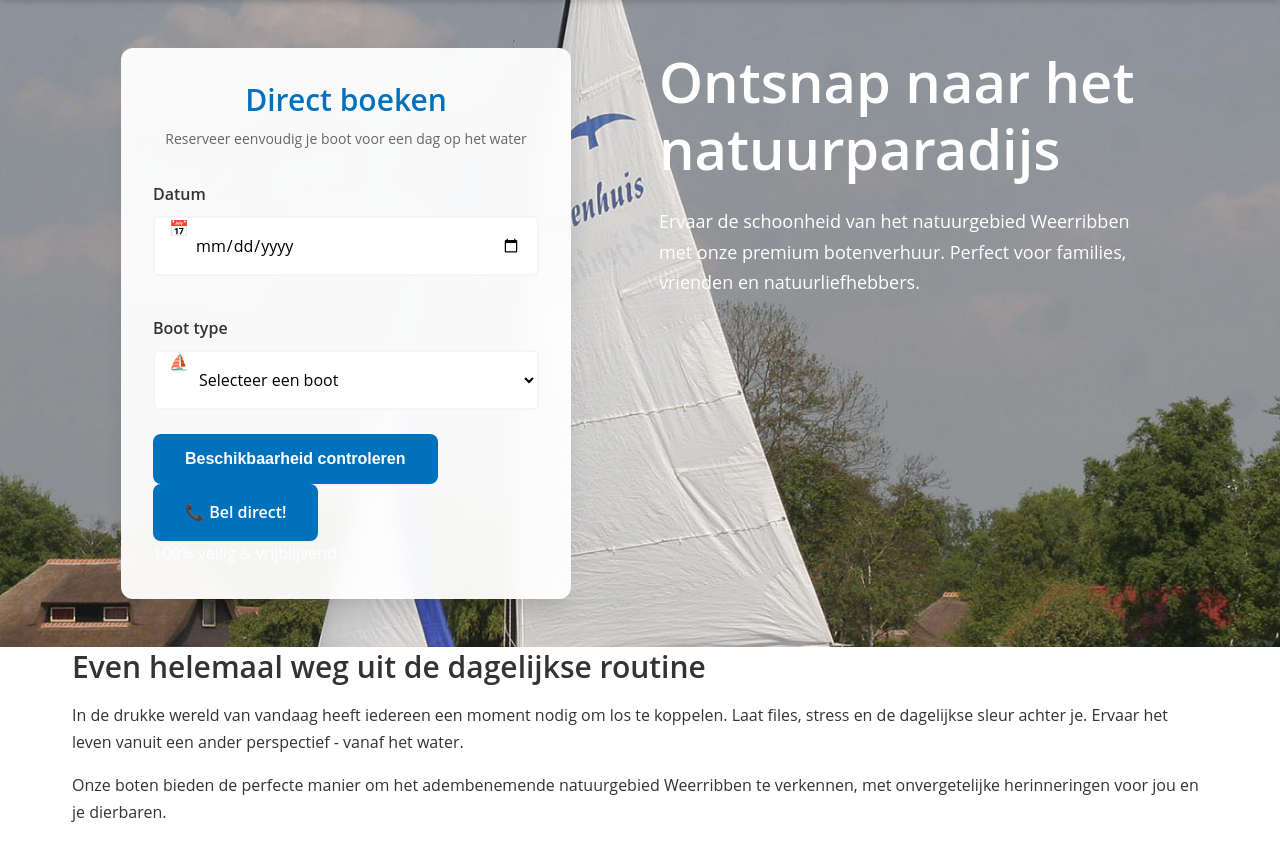
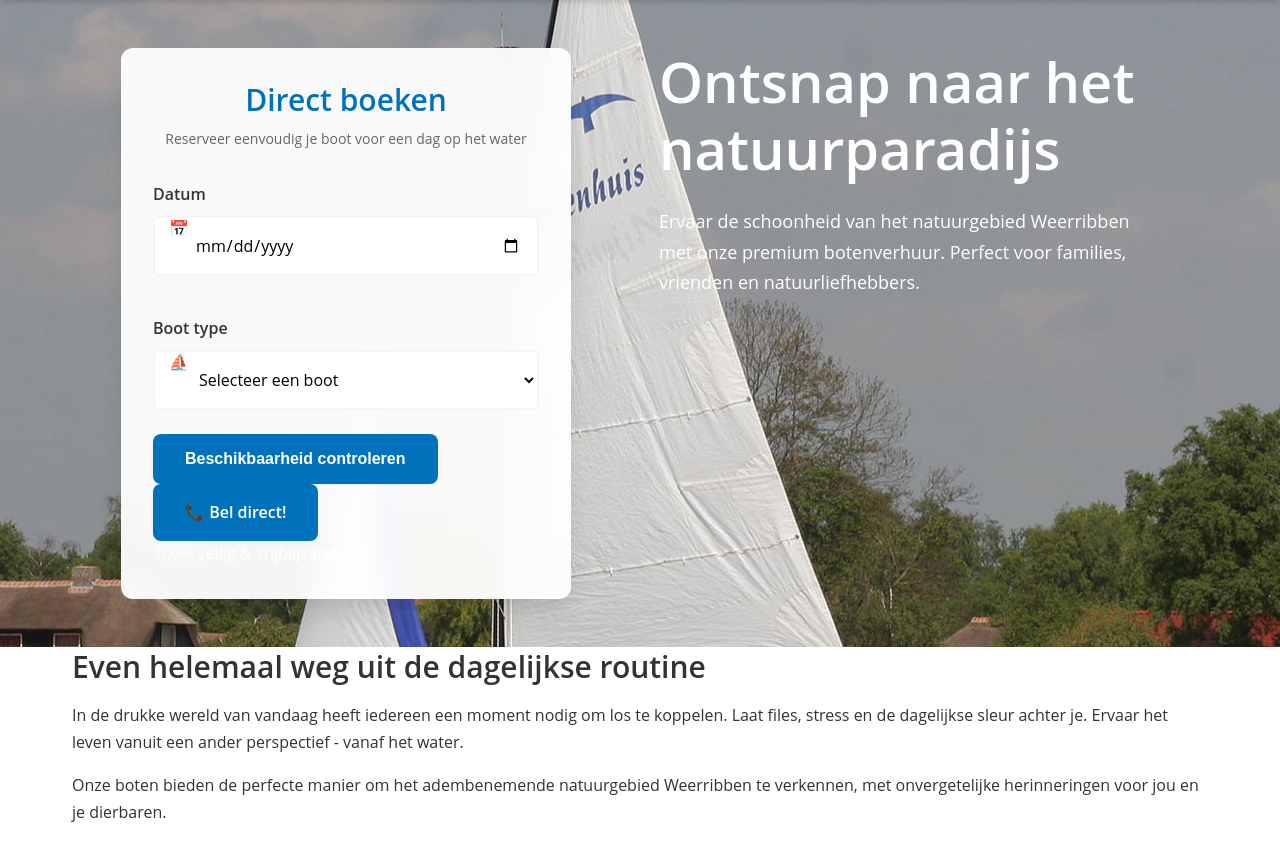
Before and after one commit to ULT1M4T3CK/Nijenhuis, a PHP site: page /pages/index.html in a window 1280 px wide. Shown: the part 142-985 px from the top of the page. Run offline with PHP 8.4, Linux system fonts and the light colour scheme.

Commit message:
Update styles.css

```diff
--- a/styles.css
+++ b/styles.css
@@ -268,6 +268,7 @@ a:hover {
     left: 0;
     right: 0;
     bottom: 0;
+    background: url('Nijenhuis/Images/Boats/zeilboot-4-5.jpg') center center;
     z-index: 1;
 }
 
```
